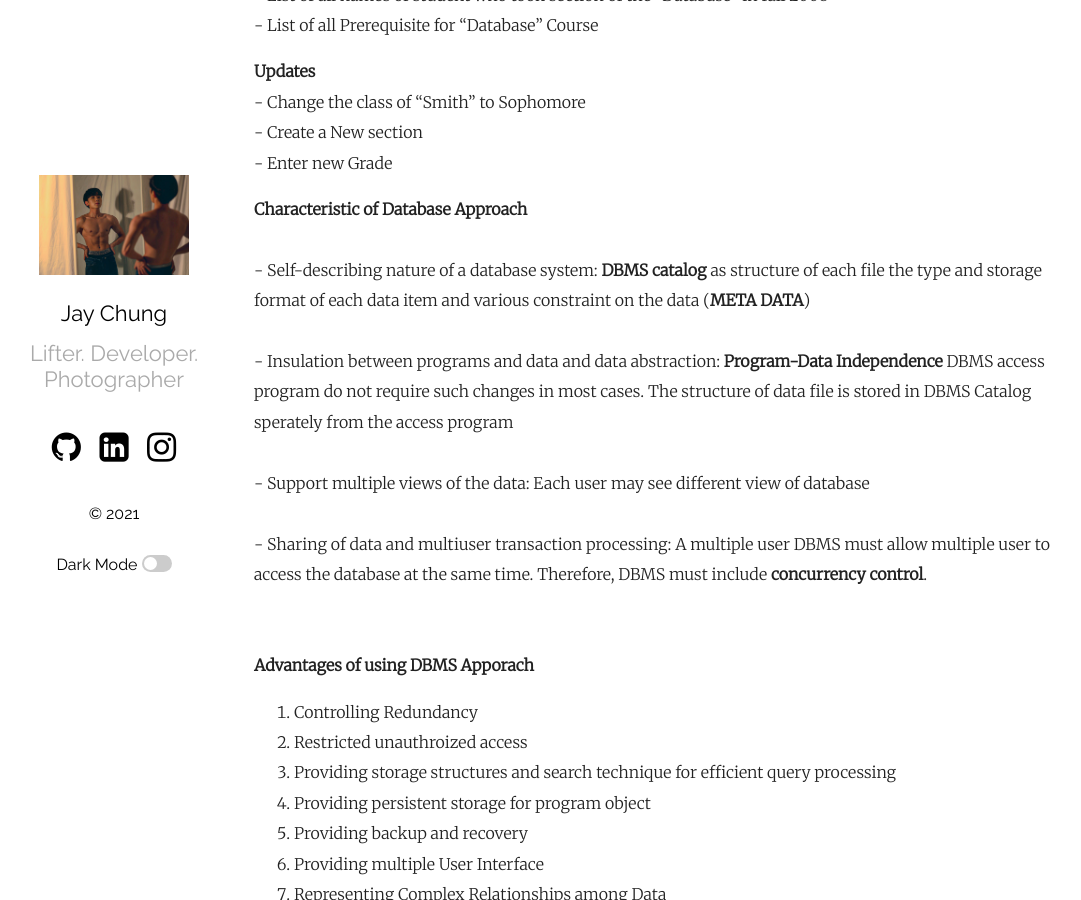
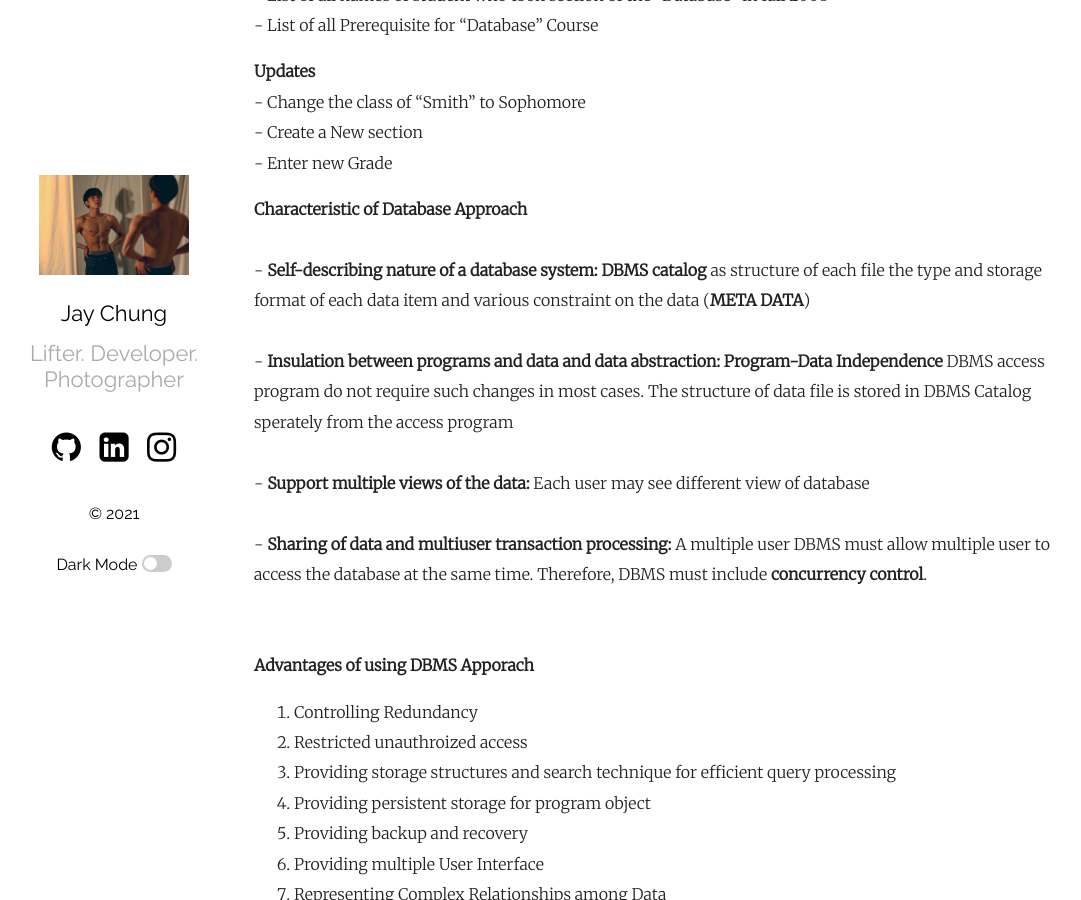
Before and after one commit to healthgongdoll/healthgongdoll.github.io, a Jekyll site: the page built from _posts/2021-09-08-DatabaseChp1.markdown, in a window 1280 px wide and 900 px high, scrolled down 2200 px. Shown: the whole window, without its empty margins (101-1182 px from the left). Built offline with Jekyll 4.4.1, drawn with Linux system fonts in a browser that asks for light colours.

```diff
--- a/_posts/2021-09-08-DatabaseChp1.markdown
+++ b/_posts/2021-09-08-DatabaseChp1.markdown
@@ -55,13 +55,13 @@ Also specify the **Data type**: Student_Number: integer ... etc <br/>
 
 **Characteristic of Database Approach**<br/>
 <br/>
-	- Self-describing nature of a database system: **DBMS catalog** as structure of each file the type and storage format of each data item and various constraint on the data (**META DATA**)<br/>
+	- **Self-describing nature of a database system:** **DBMS catalog** as structure of each file the type and storage format of each data item and various constraint on the data (**META DATA**)<br/>
 	<br/>
-	- Insulation between programs and data and data abstraction: **Program-Data Independence** DBMS access program do not require such changes in most cases. The structure of data file is stored in DBMS Catalog sperately from the access program <br/>
+	- **Insulation between programs and data and data abstraction:** **Program-Data Independence** DBMS access program do not require such changes in most cases. The structure of data file is stored in DBMS Catalog sperately from the access program <br/>
 	<br/>
-	- Support multiple views of the data: Each user may see different view of database <br/>
+	- **Support multiple views of the data:** Each user may see different view of database <br/>
 	<br/>
-	- Sharing of data and multiuser transaction processing: A multiple user DBMS must allow multiple user to access the database at the same time. Therefore, DBMS must include **concurrency control**. <br/>
+	- **Sharing of data and multiuser transaction processing:** A multiple user DBMS must allow multiple user to access the database at the same time. Therefore, DBMS must include **concurrency control**. <br/>
 	<br/>
 <br/>
 **Advantages of using DBMS Apporach**<br/>
```
